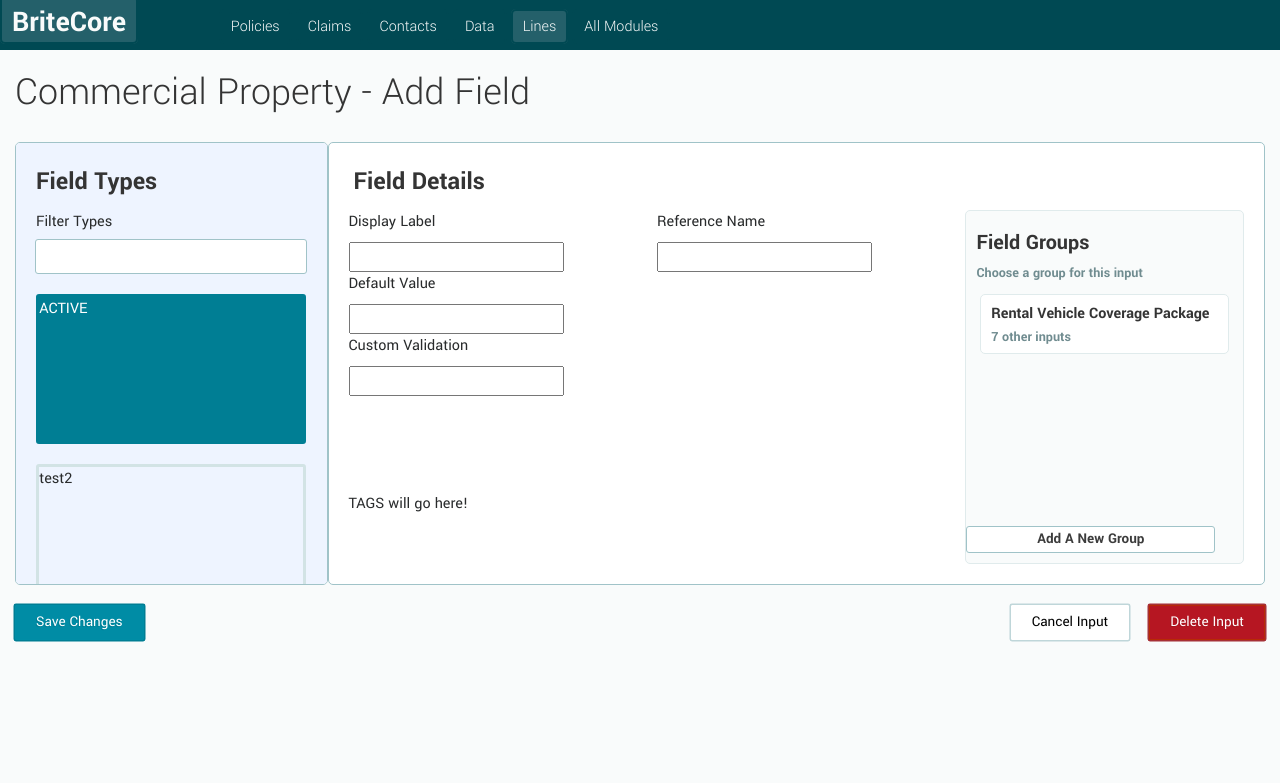
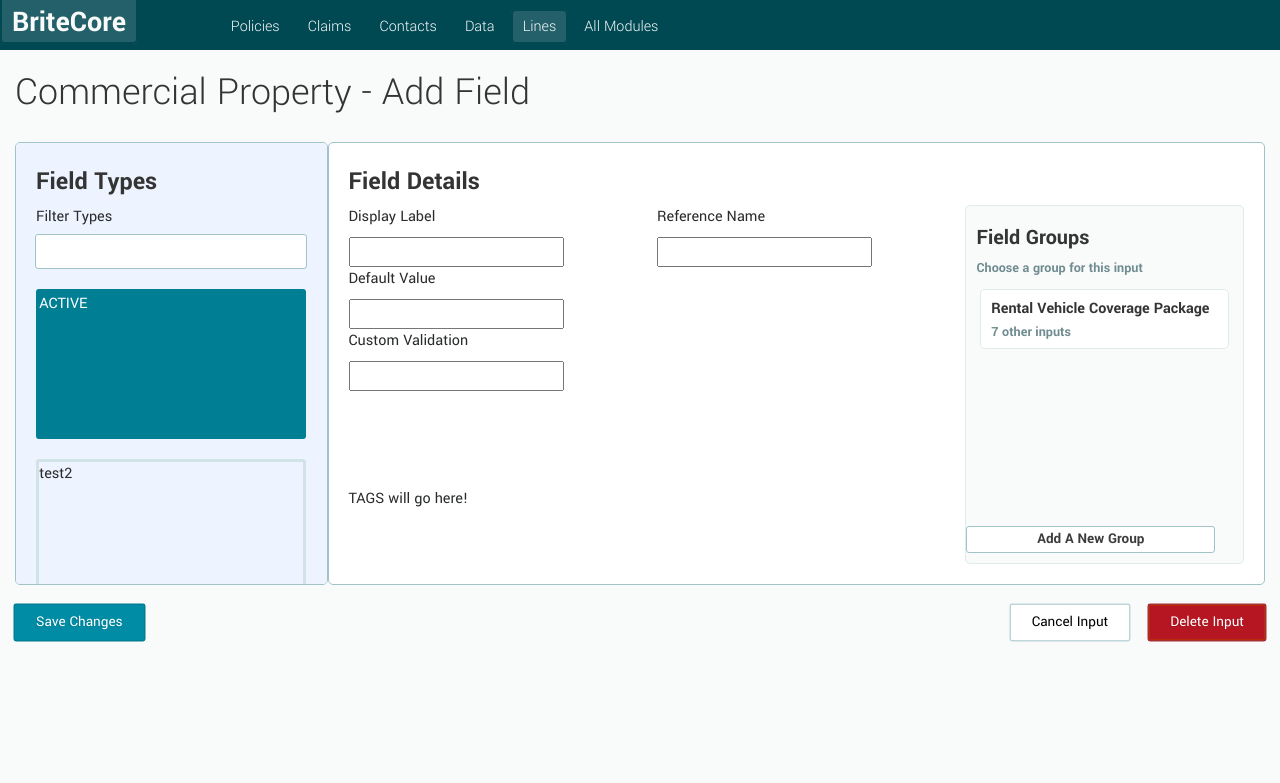
Before and after one commit to ChloeCacola/BriteCore-CustomInput, a PHP site: page / in a window 1280 px wide. Shown: the top 783 px of the page. Run offline with PHP 8.4, Linux system fonts and the light colour scheme.

Commit message:
header and spacing fixes

```diff
--- a/assets/css/style.css
+++ b/assets/css/style.css
@@ -59,13 +59,19 @@ h2 {
 	font-size: 26px;
 	padding: 25px;
 	padding-left: 5px;
-	padding-bottom: 5px;
+	padding-bottom: 0px;
 	color: #343434;
 	font-weight: bolder;
 }
 
+/*delete*/
+#temp {
+	padding-bottom: 5px;
+}
+
 #field-D-header {
 	padding-top: 5px;
+	padding-left: 0px;
 }
 
 /*Field Types div*/
@@ -78,6 +84,26 @@ h2 {
 	overflow-y: auto;
 
 }
+
+::-webkit-scrollbar-track
+{
+	border-radius: 5px;
+	background-color: #f2f2f2;
+}
+
+::-webkit-scrollbar
+{
+	width: 10px;
+	background-color: #f2f2f2;
+}
+
+::-webkit-scrollbar-thumb
+{
+	border-radius: 10px;
+	background-color: #a6a6a6;
+}
+
+
 /*Filter Types description*/
 #filter-types {
 	font-size: 16px;
--- a/index.html
+++ b/index.html
@@ -104,7 +104,7 @@
 						<!-- To be replaced with VUE.JS -->
 						<br><br><br>
 						<br>
-						<div>TAGS will go here!</div>
+						<div id="temp">TAGS will go here!</div>
 						<br><br>
 
 					</div><!--end tag col-->
```
